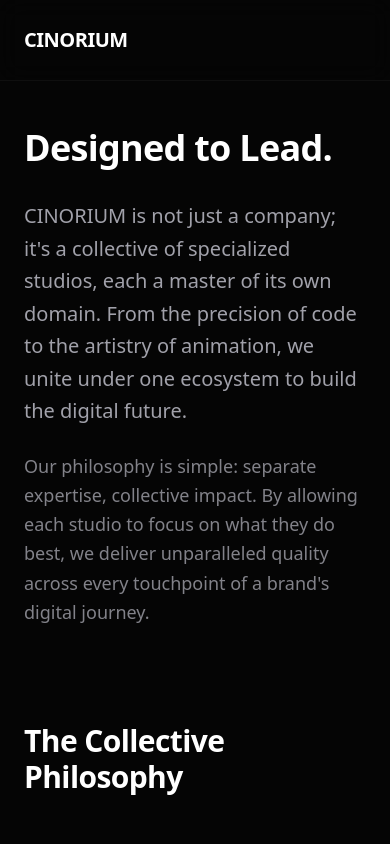
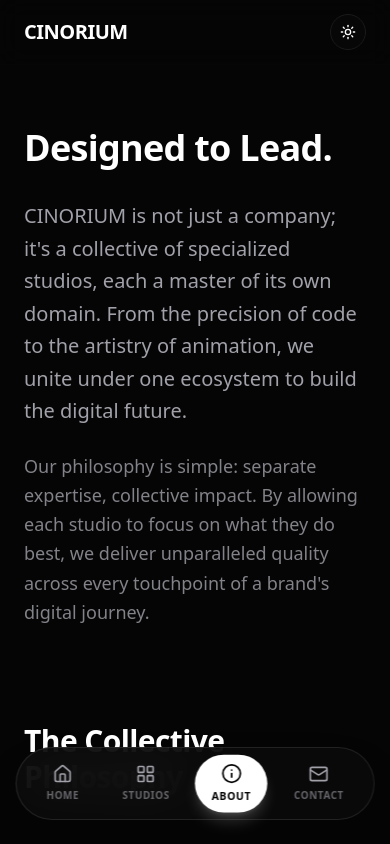
Before and after one commit to theclickcreateco/cinorium, a Next.js app: page /about in a window 390 px wide. Shown: the top 844 px of the page. Built offline with nearby package versions, Linux system fonts and the light colour scheme; no server answers.

Commit message:
mobile navigation fix

```diff
--- a/app/about/page.tsx
+++ b/app/about/page.tsx
@@ -50,7 +50,7 @@
                     <section className="py-20 border-t border-border/50 text-center">
                         <h2 className="text-3xl font-bold mb-6">Ready to lead your industry?</h2>
                         <Link href="/contact" className="inline-block px-8 py-4 bg-primary text-primary-foreground rounded-full font-bold hover:bg-primary/90 transition-colors">
-                            Let's Talk →
+                            Let&apos;s Talk →
                         </Link>
                     </section>
                 </div>
--- a/app/components/Navbar.tsx
+++ b/app/components/Navbar.tsx
@@ -3,29 +3,42 @@
 import Link from "next/link";
 import { usePathname } from "next/navigation";
 import { ThemeToggle } from "./ThemeToggle";
+import { Home, LayoutGrid, Info, Mail } from "lucide-react";
 
 export default function Navbar() {
     const pathname = usePathname();
 
-    const isAboutActive = pathname === "/about";
-    const isContactActive = pathname === "/contact";
+    const navLinks = [
+        { name: "Home", href: "/", icon: Home },
+        { name: "Studios", href: "/studios", icon: LayoutGrid },
+        { name: "About", href: "/about", icon: Info },
+        { name: "Contact", href: "/contact", icon: Mail },
+    ];
 
     return (
-        <nav className="fixed top-0 w-full z-50 border-b border-border/50 bg-background/80 backdrop-blur-md">
-            <div className="max-w-7xl mx-auto px-6 h-20 flex items-center justify-between">
+        <>
+            {/* Top Navbar */}
+            <nav className="fixed top-0 w-full z-50 border-b border-border/10 bg-background/80 backdrop-blur-md">
+                <div className="max-w-7xl mx-auto px-6 h-16 md:h-20 flex items-center justify-between">
                     <Link href="/" className="text-xl font-bold tracking-tight text-foreground">CINORIUM</Link>
+
+                    {/* Desktop Navigation */}
                     <div className="hidden md:flex items-center gap-8 text-sm font-medium text-muted-foreground">
                         <Link
                             href="/about"
-                        className={`transition-colors hover:text-foreground ${isAboutActive ? "text-foreground font-semibold" : ""}`}
+                            className={`transition-colors hover:text-foreground ${pathname === "/about" ? "text-foreground font-semibold" : ""}`}
                         >
                             About
                         </Link>
-                    {/* <Link href="/" className="hover:text-foreground transition-colors">Work</Link> */}
-                    <Link href="/studios" className="hover:text-foreground transition-colors">Studios</Link>
+                        <Link
+                            href="/studios"
+                            className={`transition-colors hover:text-foreground ${pathname.startsWith("/studios") ? "text-foreground font-semibold" : ""}`}
+                        >
+                            Studios
+                        </Link>
                         <Link
                             href="/contact"
-                        className={`px-4 py-2 border rounded-full transition-all ${isContactActive
+                            className={`px-4 py-2 border rounded-full transition-all ${pathname === "/contact"
                                     ? "bg-primary text-primary-foreground border-primary font-bold"
                                     : "border-border hover:border-foreground hover:text-foreground"
                                 }`}
@@ -34,7 +47,42 @@
                         </Link>
                         <ThemeToggle />
                     </div>
+
+                    {/* Mobile Theme Toggle (visible only on mobile in header) */}
+                    <div className="md:hidden">
+                        <ThemeToggle />
+                    </div>
                 </div>
             </nav>
+
+            {/* Mobile Bottom Dock (Floating) */}
+            <div className="md:hidden fixed bottom-6 left-1/2 -translate-x-1/2 z-50 w-[92%] max-w-sm">
+                <nav className="bg-card/90 backdrop-blur-xl border border-white/10 shadow-2xl rounded-full p-2 flex items-center justify-around">
+                    {navLinks.map((link) => {
+                        const Icon = link.icon;
+                        const isActive = link.href === "/"
+                            ? pathname === "/"
+                            : pathname.startsWith(link.href);
+
+                        return (
+                            <Link
+                                key={link.href}
+                                href={link.href}
+                                className={`flex flex-col items-center justify-center py-2 px-4 rounded-full transition-all duration-300 ${
+                                    isActive
+                                    ? "bg-primary text-primary-foreground shadow-lg shadow-primary/20 scale-105"
+                                    : "text-muted-foreground hover:text-foreground"
+                                }`}
+                            >
+                                <Icon size={20} />
+                                <span className={`text-[10px] mt-1 font-bold uppercase tracking-wider ${isActive ? "opacity-100" : "opacity-60"}`}>
+                                    {link.name}
+                                </span>
+                            </Link>
+                        );
+                    })}
+                </nav>
+            </div>
+        </>
     );
 }
```
Lines whose indentation alone changed are shown as unchanged.
